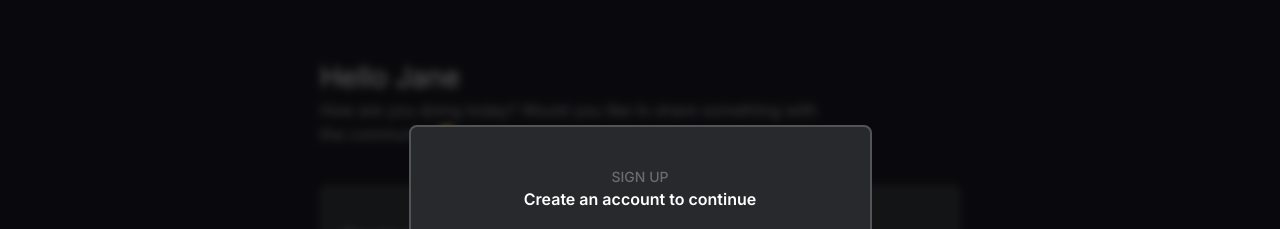
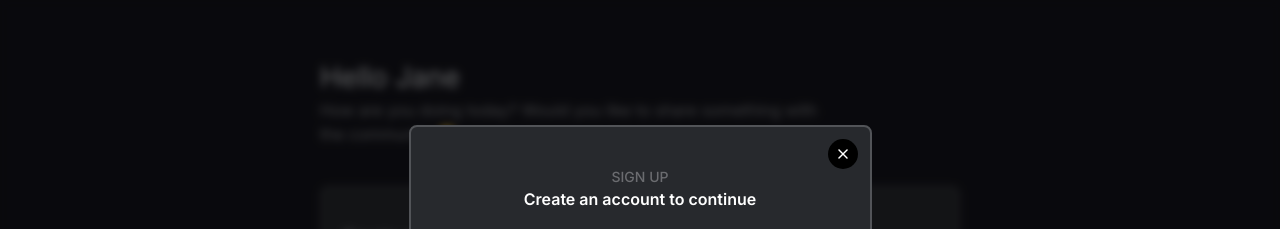
Before and after one commit to tanishkkkk/atlys, a React (Create React App) app: page /home in a window 1280 px wide. Both pictures are taken after a click on the element 576 px from the left and 122 px from the top of the page. Shown: the top 229 px of the page. Built offline with nearby package versions, Linux system fonts and the light colour scheme.

Commit message:
feat: close modal functionality

```diff
--- a/src/components/SignupModal.tsx
+++ b/src/components/SignupModal.tsx
@@ -19,11 +19,16 @@ const SignupModal = ({ isModalOpen, closeModal }: Props) => {
       onClick={closeModal}
     >
       {/* Modal */}
-
       <div
-        className="border-2 w-[463px] border-[#525458] rounded-lg flex items-center flex-col p-6 bg-[#27292D]"
+        className="border-2 w-[463px] relative border-[#525458] rounded-lg flex items-center flex-col p-6 bg-[#27292D]"
         onClick={(e) => e.stopPropagation()}
       >
+        <button
+          className="bg-[#000000] p-[7px] rounded-full absolute right-3 top-3"
+          onClick={closeModal}
+        >
+          <img src="/images/Cross.png" alt="cross-icon" />
+        </button>
         <h4 className="text-[#6B6C70] text-sm font-medium mt-4">SIGN UP</h4>
         <p className="text-white font-semibold mb-11">
           Create an account to continue
@@ -41,7 +46,7 @@ const SignupModal = ({ isModalOpen, closeModal }: Props) => {
           label="Username"
           changeHandler={(e) => console.log(e)}
           type="text"
-          id="password"
+          id="username"
         />
         <InputField
           placeholder="Choose a strong password"
```
Also changed, not shown: public/images/Cross.png (added).
